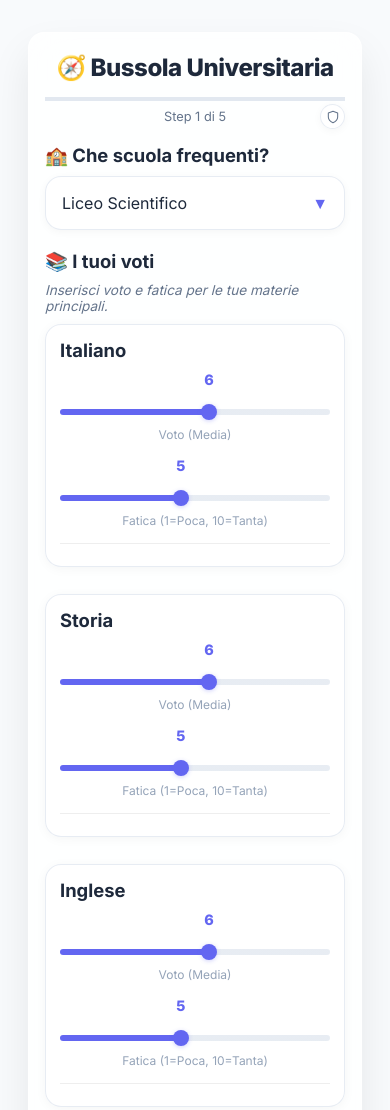
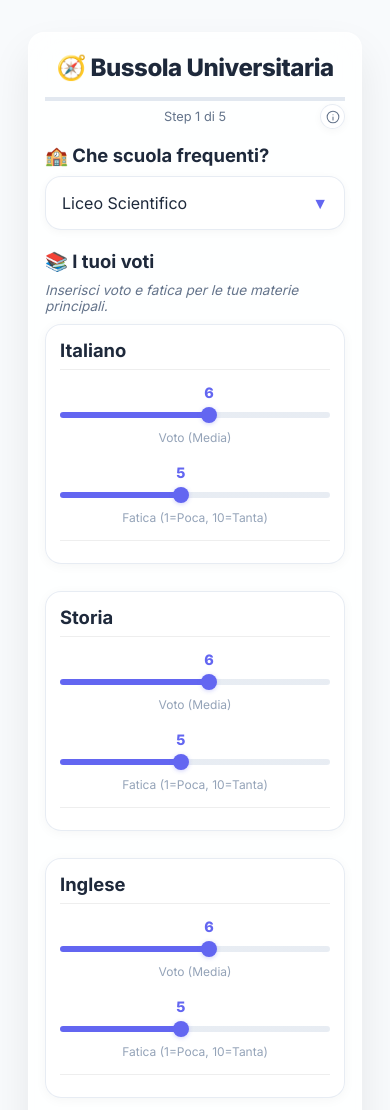
Before and after one commit to andreino01/bussola-universitaria, a website: page index.html in a window 390 px wide. Shown: the top 1110 px of the page. Drawn offline with nearby package versions, Linux system fonts and the light colour scheme.

Commit message:
Migliorato icona info & privacy, aggiunto separatore materie, ridotto spazio sopra slider, modificato categorie materie, bloccato lo scorrimento con popup aperto

```diff
--- a/index.html
+++ b/index.html
@@ -402,7 +402,7 @@
         /* Slider wrapper con valore sopra thumb */
         .slider-wrapper {
             position: relative;
-            padding-top: 25px;
+            padding-top: 22px;
             margin: 10px 0;
         }
 
@@ -414,7 +414,7 @@
 
         .slider-value {
             position: absolute;
-            top: 0;
+            top: 4px;
             color: var(--primary);
             font-size: 0.85em;
             font-weight: 700;
@@ -968,7 +968,7 @@
 
             /* Sliders touch-friendly */
             .slider-wrapper {
-                padding-top: 28px;
+                padding-top: 22px;
             }
 
             input[type="range"] {
@@ -979,6 +979,7 @@
             .slider-value {
                 font-size: 0.9em;
                 font-weight: 800;
+                top: 4px;
             }
 
             /* Radio/checkbox più grandi per touch */
@@ -1691,7 +1692,9 @@
             <button class="privacy-fab" id="privacy-fab-btn" onclick="openPrivacy()" aria-label="Privacy Policy"
                 title="Privacy Policy">
                 <svg viewBox="0 0 24 24" xmlns="http://www.w3.org/2000/svg">
-                    <path d="M12 22s8-4 8-10V5l-8-3-8 3v7c0 6 8 10 8 10z" />
+                    <circle cx="12" cy="12" r="10" />
+                    <line x1="12" y1="8" x2="12.01" y2="8" />
+                    <line x1="12" y1="12" x2="12" y2="17" />
                 </svg>
             </button>
         </div>
@@ -2140,10 +2143,10 @@
             "Liceo Linguistico": [
                 { label: "Seconda Lingua", id: "lingua2", cat: "E" }, { label: "Terza Lingua", id: "lingua3", cat: "E" },
                 { label: "Fisica", id: "fisica", cat: "M" }, { label: "Scienze Naturali", id: "scienze", cat: "S" },
-                { label: "Filosofia", id: "filosofia", cat: "L" }, { label: "Storia dell'Arte", id: "arte", cat: "A" }
+                { label: "Filosofia", id: "filosofia", cat: "L" }, { label: "Storia dell'Arte", id: "arte", cat: "L" }
             ],
             "Liceo delle Scienze Umane": [
-                { label: "Scienze Umane", id: "scienze_umane", cat: "S" }, { label: "Filosofia", id: "filosofia", cat: "L" },
+                { label: "Scienze Umane", id: "scienze_umane", cat: "L" }, { label: "Filosofia", id: "filosofia", cat: "L" },
                 { label: "Latino", id: "latino", cat: "I" }, { label: "Fisica", id: "fisica", cat: "M" }, { label: "Storia dell'Arte", id: "arte", cat: "A" }
             ],
             "Liceo Scientifico Sportivo": [
@@ -2152,11 +2155,11 @@
             ],
             "Liceo Artistico": [
                 { label: "Pittoriche/Plastiche", id: "lab_artistico", cat: "A" }, { label: "Progettazione/Architettura", id: "progettazione", cat: "M" },
-                { label: "Storia dell'Arte", id: "storia_arte", cat: "L" }, { label: "Filosofia", id: "filosofia", cat: "L" }, { label: "Fisica", id: "fisica", cat: "S" }
+                { label: "Storia dell'Arte", id: "storia_arte", cat: "L" }, { label: "Filosofia", id: "filosofia", cat: "L" }, { label: "Fisica", id: "fisica", cat: "M" }
             ],
             "Istituto Tecnico (Informatica/Elettronica)": [
-                { label: "Informatica", id: "informatica", cat: "S" }, { label: "Sistemi e Reti", id: "sistemi", cat: "S" },
-                { label: "Telecom/Elettronica", id: "telecom", cat: "A" }, { label: "Gestione Progetto (GPOI)", id: "gpoi", cat: "M" }
+                { label: "Informatica", id: "informatica", cat: "M" }, { label: "Sistemi e Reti", id: "sistemi", cat: "S" },
+                { label: "Telecom/Elettronica", id: "telecom", cat: "S" }, { label: "Gestione Progetto (GPOI)", id: "gpoi", cat: "M" }
             ],
             "Istituto Tecnico (Economico/Turistico)": [
                 { label: "Economia Aziendale", id: "economia_az", cat: "M" }, { label: "Diritto", id: "diritto", cat: "L" },
@@ -2557,6 +2560,7 @@
                 cont.innerHTML += `
         <div class="card">
             <label style="font-weight: bold; font-size: 1.15em;">${sub.label}</label>
+            <hr style="border:0; border-top:1px solid #eee; margin-top:8px; margin-bottom:4px;">
             <div class="slider-wrapper">
                 <span class="slider-value" id="sv_${sub.id}">6</span>
                 <input type="range" min="1" max="10" value="6" oninput="updateSliderValue(this, 'sv_${sub.id}')" data-id="${sub.id}" data-type="vote" data-cat="${sub.cat}">
@@ -3045,6 +3049,7 @@
                 // Mostra popup feedback dopo 5 secondi
                 setTimeout(() => {
                     document.getElementById('feedback-overlay').classList.add('show');
+                    document.body.style.overflow = 'hidden';
                 }, 5000);
 
                 nextStep(6);
@@ -3285,11 +3290,13 @@
 
             const overlay = document.getElementById('modal-overlay');
             overlay.classList.add('active');
+            document.body.style.overflow = 'hidden';
         }
 
         function closeModal(e, force = false) {
             if (force || e.target.classList.contains('modal-overlay')) {
                 document.getElementById('modal-overlay').classList.remove('active');
+                document.body.style.overflow = '';
             }
         }
 
@@ -3346,7 +3353,12 @@
                     const url = d.url || '#';
                     h += `
                     <div class="uni-card ${cls}">
-                        <a href="${url}" target="_blank" class="uni-link-icon" title="Vai al sito">↗</a>
+                        <a href="${url}" target="_blank" class="uni-link-icon" title="Vai al sito">
+                            <svg width="14" height="14" viewBox="0 0 24 24" fill="none" stroke="currentColor" stroke-width="2" stroke-linecap="round" stroke-linejoin="round">
+                                <line x1="7" y1="17" x2="17" y2="7"></line>
+                                <polyline points="7 7 17 7 17 17"></polyline>
+                            </svg>
+                        </a>
                         <div style="margin-right: 30px; margin-bottom: 15px;">
                             <strong>${u}</strong>
                         </div>
@@ -3955,6 +3967,7 @@
             // Chiudi modale dopo 0.5 secondi
             setTimeout(() => {
                 document.getElementById('feedback-overlay').classList.remove('show');
+                document.body.style.overflow = '';
                 // Reset bottone per eventuale riapertura
                 btn.disabled = false;
                 btn.innerText = "Invia Feedback ✨";
@@ -3967,6 +3980,7 @@
             sendToGoogleSheets(data).catch(err => console.error(err));
             // Chiudi subito
             document.getElementById('feedback-overlay').classList.remove('show');
+            document.body.style.overflow = '';
         }
 
         function getRadioSafe(name) {
@@ -3977,10 +3991,12 @@
         // --- PRIVACY MODAL FUNCTIONS ---
         function openPrivacy() {
             document.getElementById('privacy-overlay').classList.add('active');
+            document.body.style.overflow = 'hidden';
         }
         function closePrivacy(e, force = false) {
             if (force || e.target.classList.contains('privacy-overlay')) {
                 document.getElementById('privacy-overlay').classList.remove('active');
+                document.body.style.overflow = '';
             }
         }
 
```
